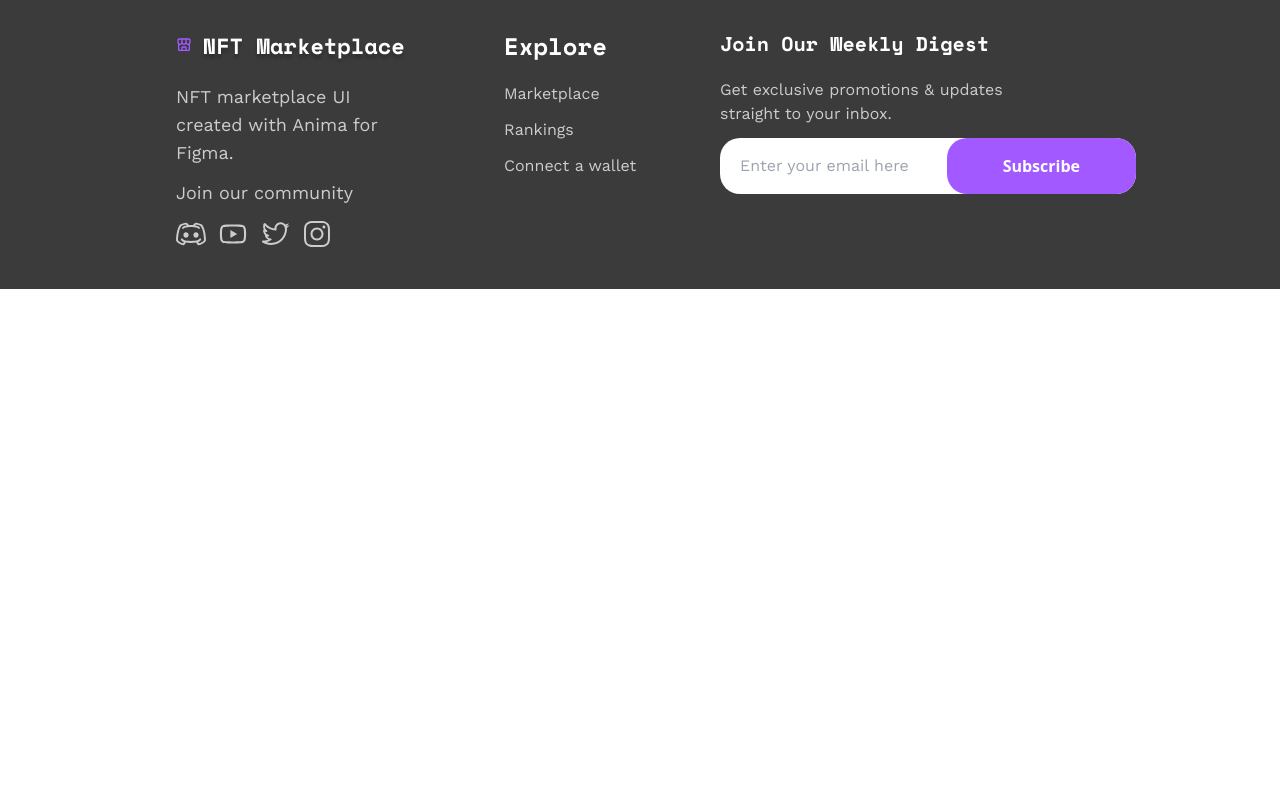
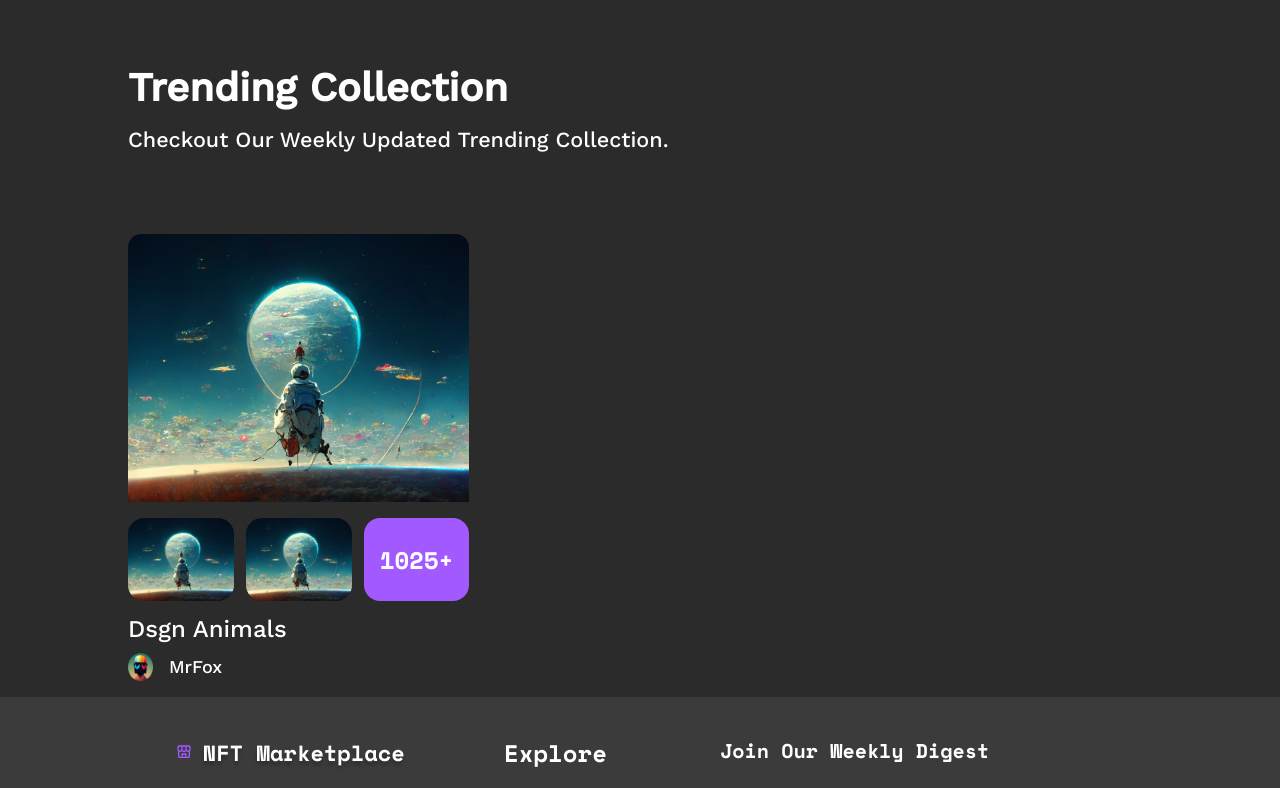
Before and after one commit to Judge-Paul/nft-marketplace, a React (Vite) app: page / in a window 1280 px wide. Shown: the part 820-1608 px from the top of the page. Before the commit the page ends 1109 px from the top, so only its background shows below. Built offline with nearby package versions, Linux system fonts and the light colour scheme.

Commit message:
feat: design card for trending component

```diff
--- a/src/components/Footer.jsx
+++ b/src/components/Footer.jsx
@@ -11,10 +11,8 @@ export default function Footer() {
         <div className="grid grid-cols-1 lg:grid-cols-4 bg-[#3B3B3B] py-10 px-8 sm:px-24 lg:px-10 xl:px-44">
             <div className="text-[#CCCCCC] font-workSans text-lg mt-10 lg:mt-0">
                 <div className="flex mb-4">
-                    <Link to="/" className="text-white font-semibold text-xl flex">
-                        <BiStoreAlt className="text-[#A259FF]" size="30px" />
-                        <img src={Logo} alt="NFT Marketplace Logo" className="mt-2 pl-2" />
-                    </Link>
+                    <BiStoreAlt className="text-[#A259FF]" size="30px" />
+                    <img src={Logo} alt="NFT Marketplace Logo" className="mt-2 pl-2" />
                 </div>
                 <h4>NFT marketplace UI created with Anima for Figma.</h4>
                 <p className="mt-3">Join our community</p>
--- a/src/components/Home.jsx
+++ b/src/components/Home.jsx
@@ -6,10 +6,11 @@ import { SlRocket } from "react-icons/sl"
 
 export default function Home() {
     return (
+        <div className="flex justify-center object-center xl:mx-36">
             <div className="mt-4 mb-20 lg:mt-20 px-8 sm:px-20 lg:px-0 grid md:grid-cols-2 place-items-center xl:place-items-start gap-10 text-white font-workSans">
                 <div className="md:w-[20rem] xl:w-full mt-0">
                     <div>
-                    <h4 className="text-3xl md:text-[2.5rem] xl:text-[4.2rem] xl:leading-[4.5rem] xl:pr-20 font-[1000]">
+                        <h4 className="text-3xl md:text-[2.5rem] xl:text-[4.2rem] xl:leading-[4.5rem] xl:pr-20 font-bold">
                             Discover Digital Art & Collect Nfts
                         </h4>
                     </div>
@@ -67,5 +68,6 @@ export default function Home() {
                     </div>
                 </div>
             </div>
+        </div>
     )
 }
--- a/src/components/Navbar.jsx
+++ b/src/components/Navbar.jsx
@@ -8,7 +8,7 @@ import { Link } from "react-router-dom";
 function Navbar() {
   return (
     <nav className="py-6">
-      <div className="max-w-7xl mx-auto px-4">
+      <div className="px-4 lg:px-20">
         <div className="flex justify-between">
           <div className="flex-shrink-0 flex items-center">
             <Link to="/" className="text-white font-semibold text-xl flex">
--- /dev/null
+++ b/src/components/Trending.jsx
@@ -0,0 +1,34 @@
+import React from "react";
+import NFT from "../assets/highlighted-nft.png"
+import Animakid from "../assets/artists-avatars/Animakid.png"
+import { motion } from "framer-motion";
+
+export default function Trending() {
+    return (
+        <div className="mt-20 font-workSans px-32 text-white">
+            <h4 className="text-3xl md:text-[2.5rem] font-bold">
+                Trending Collection
+            </h4>
+            <p className="text-lg sm:text-[1.35rem] mt-5 font-medium mb-20">
+                Checkout Our Weekly Updated Trending Collection.
+            </p>
+            <div className="grid sm:grid-cols-2 lg:grid-cols-3">
+                <div className="mb-4">
+                    <img src={NFT} alt="" />
+                    <div className="grid grid-cols-3 gap-3 mt-4 mb-3">
+                        <img src={NFT} alt="Others" className="rounded-2xl" />
+                        <img src={NFT} alt="" className="rounded-2xl" />
+                        <div className="bg-[#A259FF] rounded-2xl flex justify-center items-center">
+                            <h4 className="font-spaceMono text-2xl font-semibold">1025+</h4>
+                        </div>
+                    </div>
+                    <h4 className="text-2xl font-medium">Dsgn Animals</h4>
+                    <div className="flex mt-2">
+                        <img src={Animakid} width="25px" />
+                        <p className="pl-4 text-lg font-medium">MrFox</p>
+                    </div>
+                </div>
+            </div>
+        </div>
+    )
+}
--- a/src/pages/HomePage.jsx
+++ b/src/pages/HomePage.jsx
@@ -1,10 +1,12 @@
 import React from "react";
 import Home from "../components/Home";
+import Trending from "../components/Trending";
 
 export default function HomePage() {
     return (
-        <div className="flex justify-center object-center xl:mx-36">
+        <>
             <Home />
-        </div>
+            <Trending />
+        </>
     )
 }
```
Lines whose indentation alone changed are shown as unchanged.
